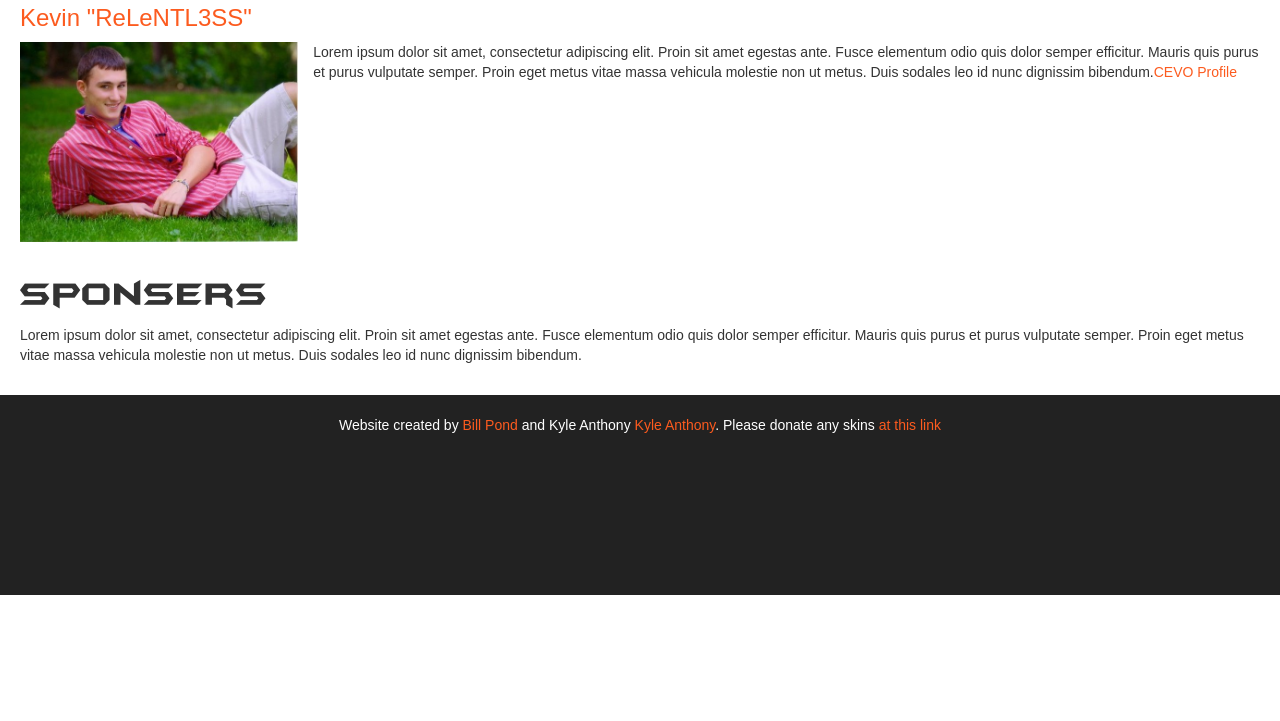
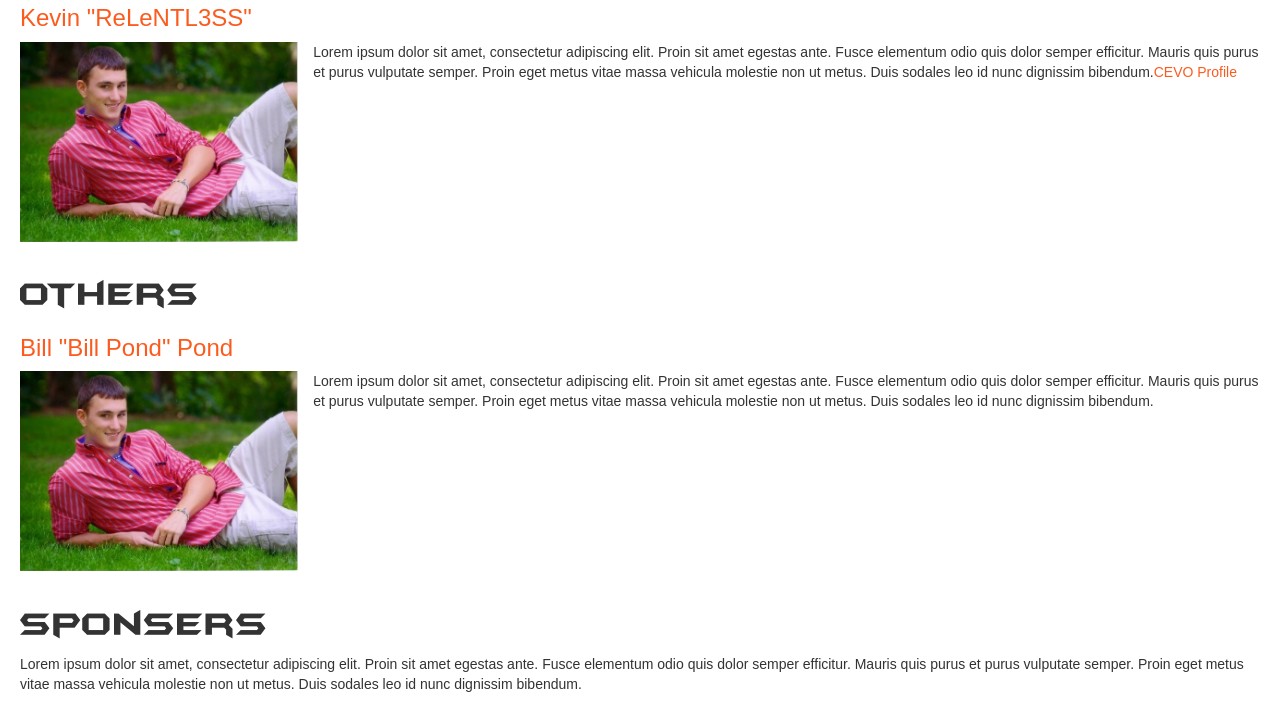
Before and after one commit to dudeOFprosper/ontilt, a website: page index.html in a window 1280 px wide. Shown: the part 1738-2459 px from the top of the page. Before the commit the page ends 2333 px from the top, so only its background shows below. Drawn offline with Linux system fonts and the light colour scheme.

Commit message:
Adding self as an Other

```diff
--- a/index.html
+++ b/index.html
@@ -81,6 +81,15 @@
                     <img src="assets/ryan.jpg" alt="Player"/>
                     <p> Lorem ipsum dolor sit amet, consectetur adipiscing elit. Proin sit amet egestas ante. Fusce elementum odio quis dolor semper efficitur. Mauris quis purus et purus vulputate semper. Proin eget metus vitae massa vehicula molestie non ut metus. Duis sodales leo id nunc dignissim bibendum.<a href="https://cevo.com/member/217294/">CEVO Profile</a> </p>
                 </section>
+            <h1> Others </h1>
+            <section class="player">
+                <h2>
+                    <a href="https://cevo.com/member/217294/">Bill "Bill Pond" Pond</a>
+                </h2>
+                <img src="assets/ryan.jpg" alt="Player"/>
+                <p> Lorem ipsum dolor sit amet, consectetur adipiscing elit. Proin sit amet egestas ante. Fusce elementum odio quis dolor semper efficitur. Mauris quis purus et purus vulputate semper. Proin eget metus vitae massa vehicula molestie non ut metus. Duis sodales leo id nunc dignissim bibendum.</p>
+            </section>
+
 
             <h1> Sponsers </h1>
 
```
